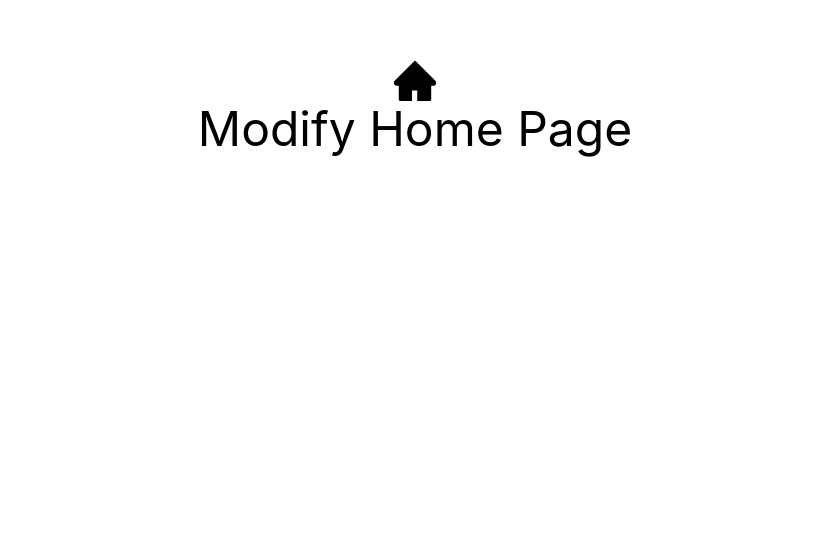
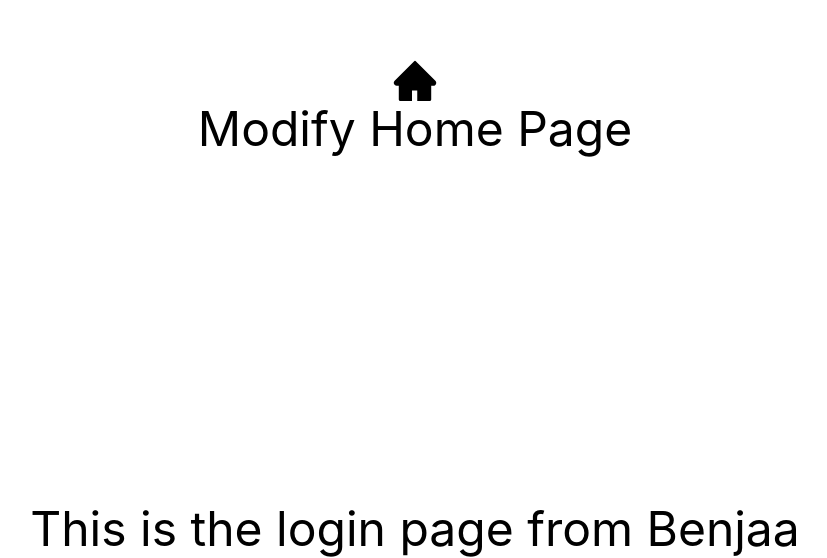
Before and after one commit to mohamedBelalia/EventsRoom, a React (Create React App) app: page / in a window 1280 px wide. Shown: the part 295-853 px from the top of the page, without its empty margins (225-1052 px from the left). Before the commit the page ends 800 px from the top, so only its background shows below. Built offline with nearby package versions, Linux system fonts and the light colour scheme.

Commit message:
Login page from ayoub

```diff
--- a/src/App.js
+++ b/src/App.js
@@ -1,9 +1,11 @@
 import Landing from "./Pages/Home/Landing";
+import Login from "./Pages/Login/Login";
 
 function App() {
   return (
     <div>
       <Landing></Landing>
+      <Login></Login>
     </div>
   );
 }
--- /dev/null
+++ b/src/Pages/Login/Login.jsx
@@ -0,0 +1,13 @@
+import React from 'react'
+
+
+const Login = () => {
+  return (
+    <div>
+
+            <h1 className='text-5xl text-center '>This is the login page from Benjaa</h1>
+    </div>
+  )
+}
+
+export default Login
```
